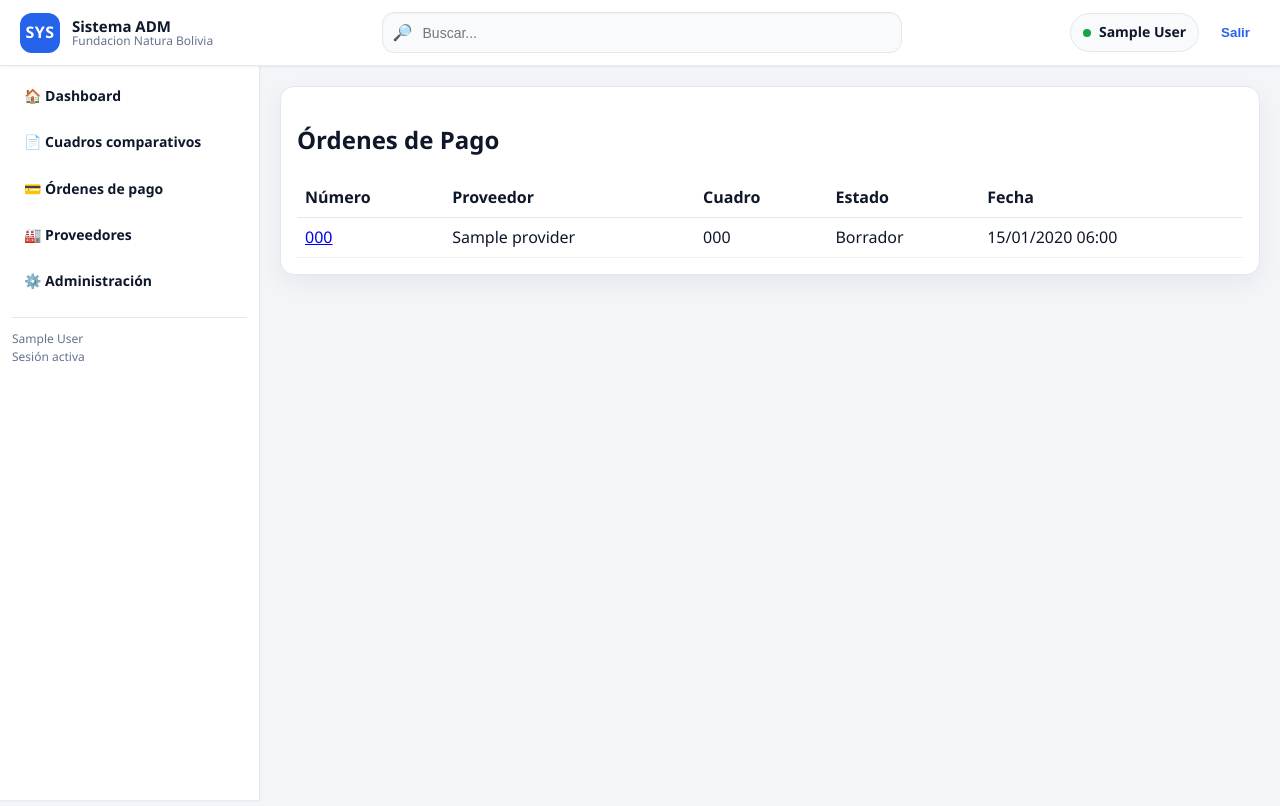
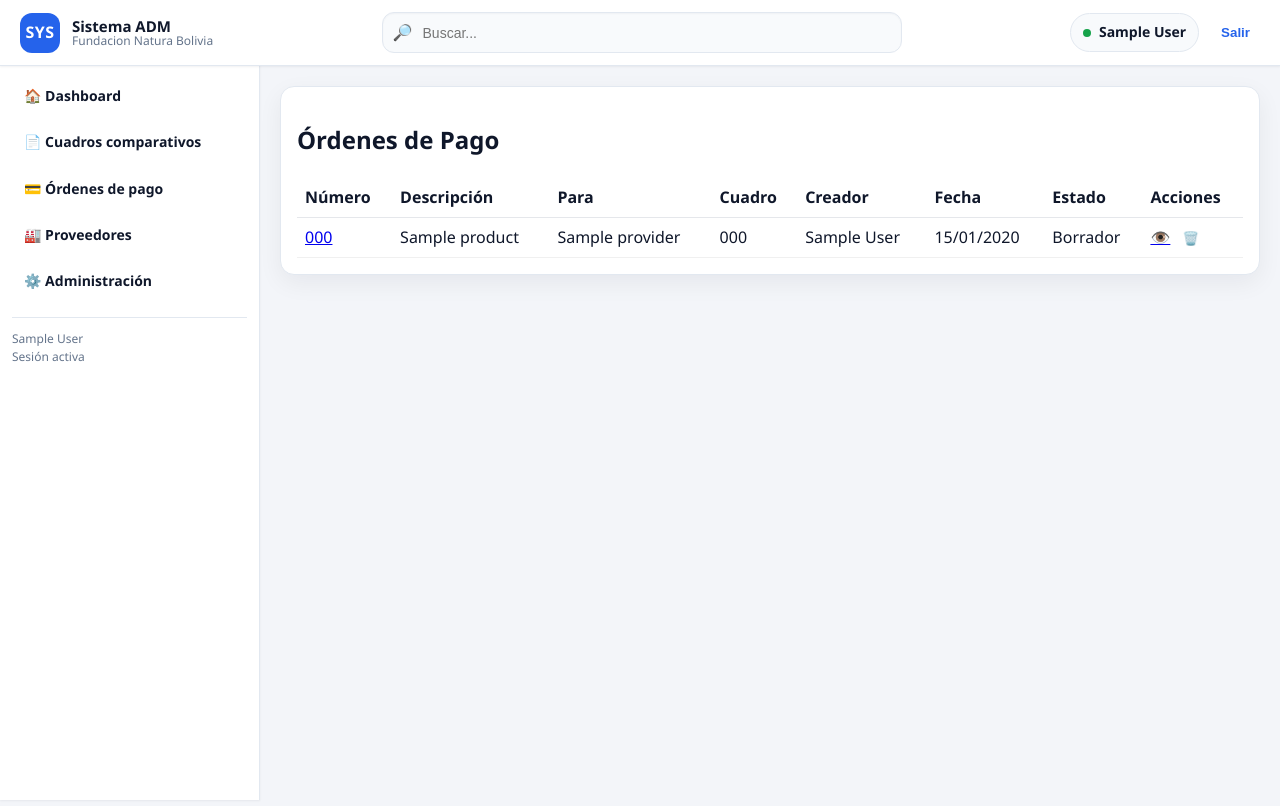
Before and after one commit to hectorisrael87/fundacion_sys, a Django app: page /ordenes/ in a window 1280 px wide. Run offline with Django 5.2, Linux system fonts and the light colour scheme; a user stored in the database is signed in; tables that the repository leaves empty hold one stand-in row (values such as "Sample post").

Commit message:
orden final

```diff
--- a/src/apps/payments/urls.py
+++ b/src/apps/payments/urls.py
@@ -20,5 +20,6 @@ urlpatterns = [
         views.op_create_complement,
         name="op_create_complement",
     ),
-
+    # eliminar
+    path("ordenes/<int:pk>/eliminar/", views.op_delete, name="op_delete"),
 ]
--- a/src/apps/payments/views.py
+++ b/src/apps/payments/views.py
@@ -17,9 +17,13 @@ from .models import PaymentOrder, PaymentOrderItem
 
 @login_required
 def op_list(request):
-    qs = PaymentOrder.objects.select_related(
-        "creado_por", "revisado_por", "aprobado_por", "proveedor", "cuadro"
-    ).order_by("-creado_en")
+    qs = (
+        PaymentOrder.objects.select_related(
+            "creado_por", "revisado_por", "aprobado_por", "proveedor", "cuadro"
+        )
+        .prefetch_related("items__producto")
+        .order_by("-creado_en")
+    )
 
     # Visibilidad:
     # - Revisor/Aprobador/Superuser: ven todo
@@ -40,6 +44,7 @@ def op_list(request):
             "is_approver": (request.user.is_superuser or is_approver(request.user)),
         },
     )
+
 
 
 @login_required
@@ -298,6 +303,26 @@ def op_print(request, pk: int):
         },
     )
 
+@login_required
+def op_delete(request, pk: int):
+    op = get_object_or_404(PaymentOrder, pk=pk)
+
+    # Solo creador o superuser
+    if not (request.user.is_superuser or op.creado_por_id == request.user.id):
+        return HttpResponseForbidden("No tienes permiso para eliminar esta Orden de Pago.")
+
+    # Solo se elimina en BORRADOR (salvo superuser)
+    if op.estado != PaymentOrder.Status.BORRADOR and not request.user.is_superuser:
+        return HttpResponseForbidden("Solo se puede eliminar una OP en BORRADOR.")
+
+    if request.method == "POST":
+        num = op.number
+        op.delete()
+        messages.success(request, f"Orden eliminada: {num}")
+        return redirect("op_list")
+
+    # Si alguien entra por GET, lo devolvemos al detalle
+    return redirect("op_detail", pk=pk)
 
 # =========================
 # PAGO COMPLEMENTARIO (ANTICIPO)
--- a/src/templates/payments/op_list.html
+++ b/src/templates/payments/op_list.html
@@ -9,10 +9,13 @@
     <thead>
       <tr>
         <th style="text-align:left; padding:8px; border-bottom:1px solid #e5e7eb;">Número</th>
-        <th style="text-align:left; padding:8px; border-bottom:1px solid #e5e7eb;">Proveedor</th>
+        <th style="text-align:left; padding:8px; border-bottom:1px solid #e5e7eb;">Descripción</th>
+        <th style="text-align:left; padding:8px; border-bottom:1px solid #e5e7eb;">Para</th>
         <th style="text-align:left; padding:8px; border-bottom:1px solid #e5e7eb;">Cuadro</th>
+        <th style="text-align:left; padding:8px; border-bottom:1px solid #e5e7eb;">Creador</th>
+        <th style="text-align:left; padding:8px; border-bottom:1px solid #e5e7eb;">Fecha</th>
         <th style="text-align:left; padding:8px; border-bottom:1px solid #e5e7eb;">Estado</th>
-        <th style="text-align:left; padding:8px; border-bottom:1px solid #e5e7eb;">Fecha</th>
+        <th style="text-align:left; padding:8px; border-bottom:1px solid #e5e7eb;">Acciones</th>
       </tr>
     </thead>
     <tbody>
@@ -21,7 +24,17 @@
           <td style="padding:8px; border-bottom:1px solid #f0f0f0;">
             <a href="{% url 'op_detail' op.pk %}">{{ op.number }}</a>
           </td>
-
+          <td style="padding:8px; border-bottom:1px solid #f0f0f0;">
+            {% if op.items.all %}
+              {% for it in op.items.all %}
+                {% if forloop.first %}
+                  {{ it.producto.nombre }}
+                {% endif %}
+              {% endfor %}
+            {% else %}
+              —
+            {% endif %}
+          </td>
           <td style="padding:8px; border-bottom:1px solid #f0f0f0;">
             {{ op.proveedor.nombre_empresa|default:op.proveedor }}
           </td>
@@ -31,15 +44,20 @@
           </td>
 
           <td style="padding:8px; border-bottom:1px solid #f0f0f0;">
+            {{ op.creado_por.get_full_name|default:op.creado_por.username }}
+          </td>
+
+          <td style="padding:8px; border-bottom:1px solid #f0f0f0;">
+            {{ op.creado_en|date:"d/m/Y" }}
+          </td>
+          <td style="padding:8px; border-bottom:1px solid #f0f0f0;">
             {% if is_reviewer %}
-              {# Revisor: solo es "Pendiente" cuando está EN_REVISION (le toca revisar) #}
               {% if op.estado == "EN_REVISION" %}
                 Pendiente
               {% else %}
                 {{ op.get_estado_display }}
               {% endif %}
             {% elif is_approver %}
-              {# Aprobador: solo es "Pendiente" cuando está REVISADO (le toca aprobar) #}
               {% if op.estado == "REVISADO" %}
                 Pendiente
               {% else %}
@@ -49,13 +67,22 @@
               {{ op.get_estado_display }}
             {% endif %}
           </td>
+          <td style="padding:8px; border-bottom:1px solid #f0f0f0;">
+            <a href="{% url 'op_detail' op.pk %}" title="Ver">👁️</a>
 
-          <td style="padding:8px; border-bottom:1px solid #f0f0f0;">
-            {{ op.creado_en|date:"d/m/Y H:i" }}
+            {% if user.is_superuser or op.creado_por_id == user.id %}
+              {% if user.is_superuser or op.estado == "BORRADOR" %}
+                <form method="post" action="{% url 'op_delete' op.pk %}" style="display:inline;">
+                  {% csrf_token %}
+                  <button type="submit" title="Eliminar" style="border:none; background:none; cursor:pointer; padding:0 0 0 8px;"
+                          onclick="return confirm('¿Eliminar la OP {{ op.number }}?');">🗑️</button>
+                </form>
+              {% endif %}
+            {% endif %}
           </td>
         </tr>
       {% empty %}
-        <tr><td colspan="5" style="padding:8px;">No hay órdenes de pago.</td></tr>
+        <tr><td colspan="8" style="padding:8px;">No hay órdenes de pago.</td></tr>
       {% endfor %}
     </tbody>
   </table>
```
Also changed, not shown: src/templates/payments/op_detail.html (+39 -18 lines).
